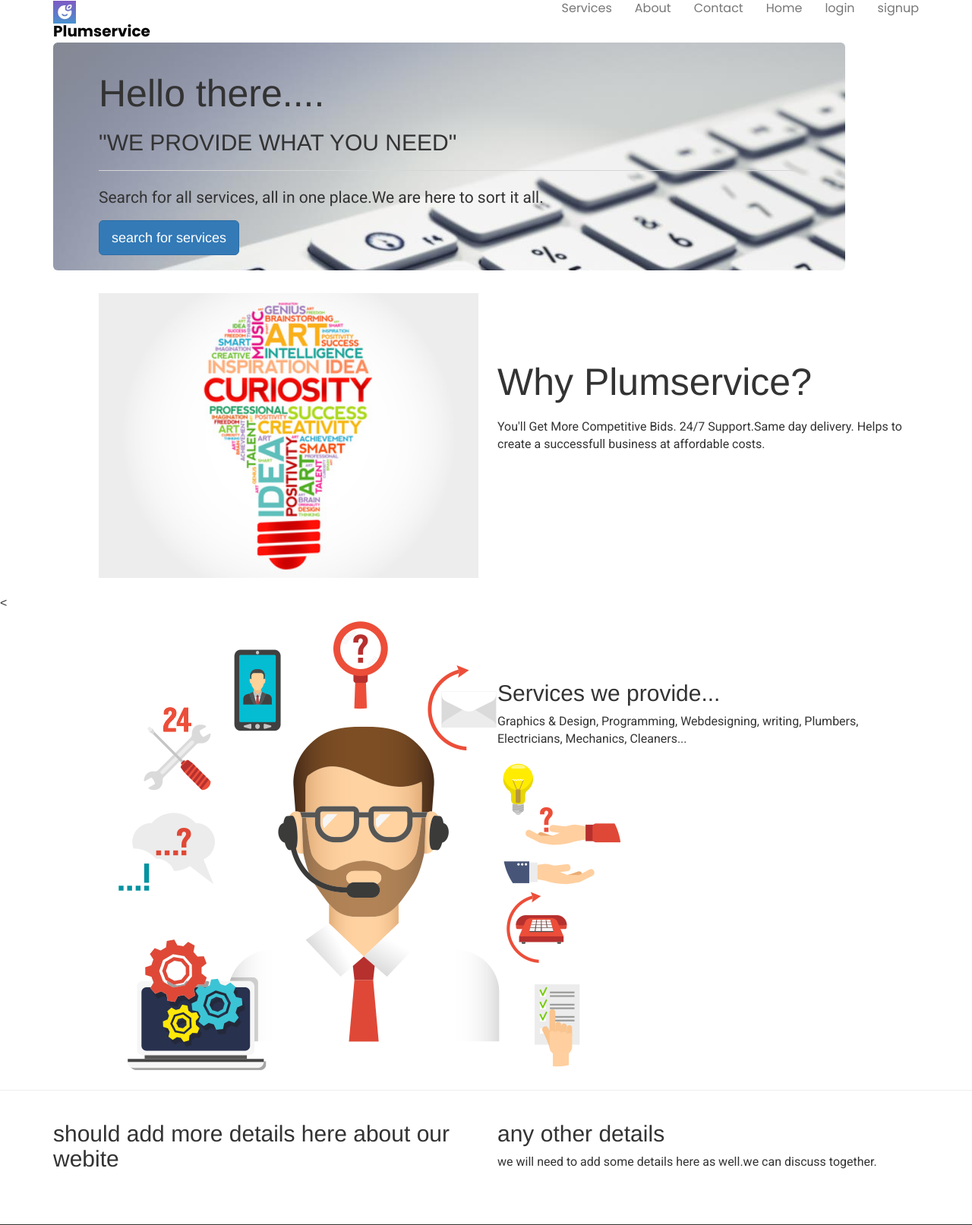
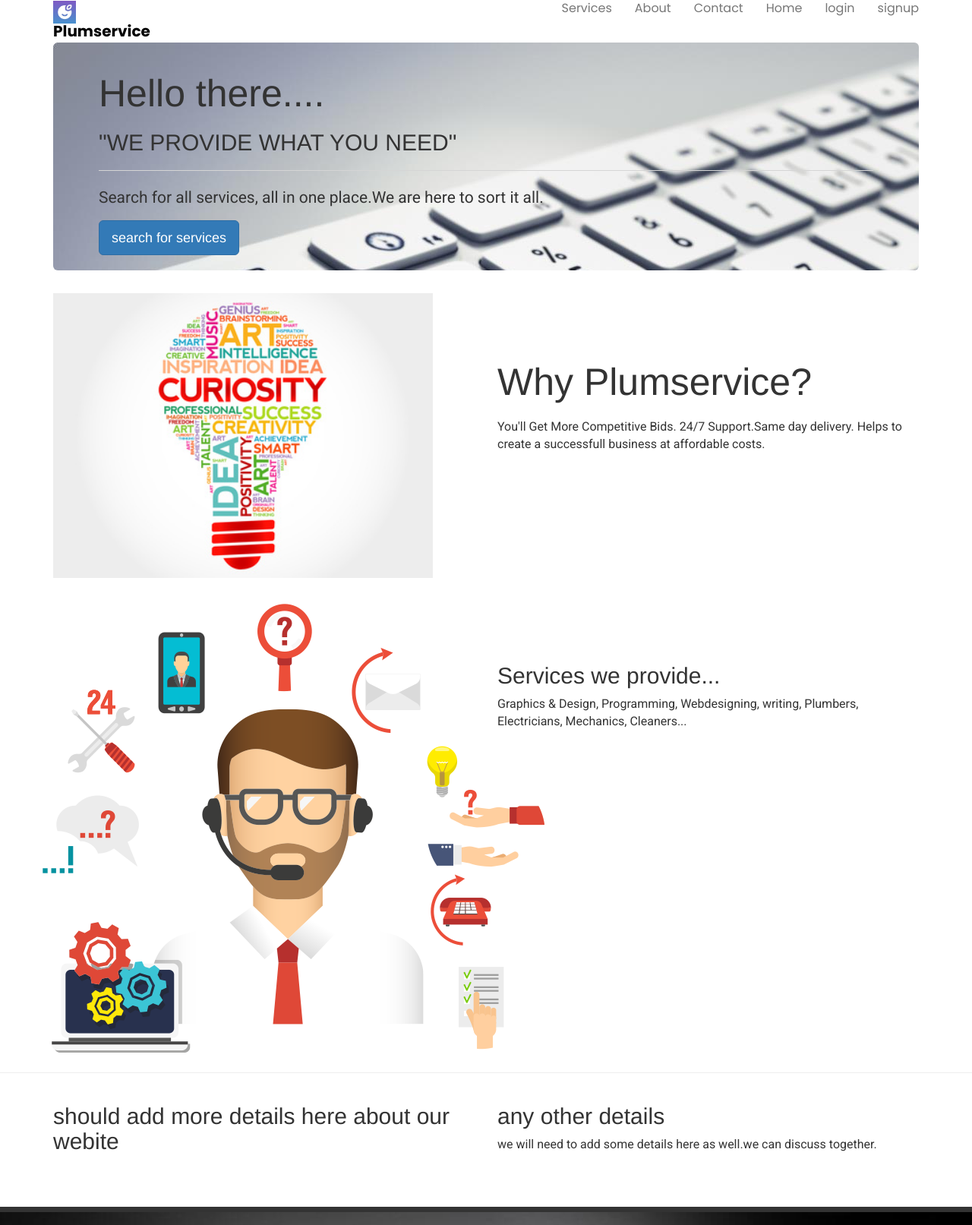
Before and after one commit to ArnasKarciauskas/Plum-Services, a PHP site: page /webapp/index.html in a window 1280 px wide. Shown: the part 14-1627 px from the top of the page at 76% size. Run offline with PHP 8.4, Linux system fonts and the light colour scheme; some libraries are stand-ins or nearby versions.

Commit message:
small updates

```diff
--- a/webapp/css/style.css
+++ b/webapp/css/style.css
@@ -29,7 +29,10 @@ p{
   color:#000 !important;
   font-weight:bold;
 }
-
+.floatright{
+  float: right;
+  float:inherit;
+}
 #showcase h1{
   font-size:50px;
   margin-bottom:20px;
@@ -37,11 +40,13 @@ p{
 
 #showcase img{
   width:90%;
-  margin-left:60px;
+  margin-left:0px;
+
 }
 
 #showcase .showcase-right{
   margin-top:90px;
+
 }
 
 #testimonial{
@@ -66,6 +71,11 @@ p{
   margin-top:90px;
 }
 
+#info1 .info-left{
+  margin-left: -100px;
+}
+
+
 #info2{
   margin:20px 0 60px 0;
 }
--- a/webapp/index.html
+++ b/webapp/index.html
@@ -51,7 +51,7 @@
 	<section id="showcase">
 		<div class="container">
 			<div class="row">
-				<div class="col-md-11 col-sm-11">
+				<div class="col-md-12 col-sm-12">
 					<div class="showcase-left">
 			<div class="jumbotron">
 				<h1 class="a">Hello there....</h1>
@@ -67,7 +67,7 @@
 		<div class="container">
 			<div class="row">
 				<div class="col-md-6 col-sm-6">
-					<div class="showcase-left">
+					<div class="info-left">
 						<img src="img/why1.jpg">
 					</div>
 				</div>
@@ -83,7 +83,6 @@
 	</section>
 	<br>
 
-<
 	<section id="info1">
 		<div class="container">
 			<div class="row">
```
